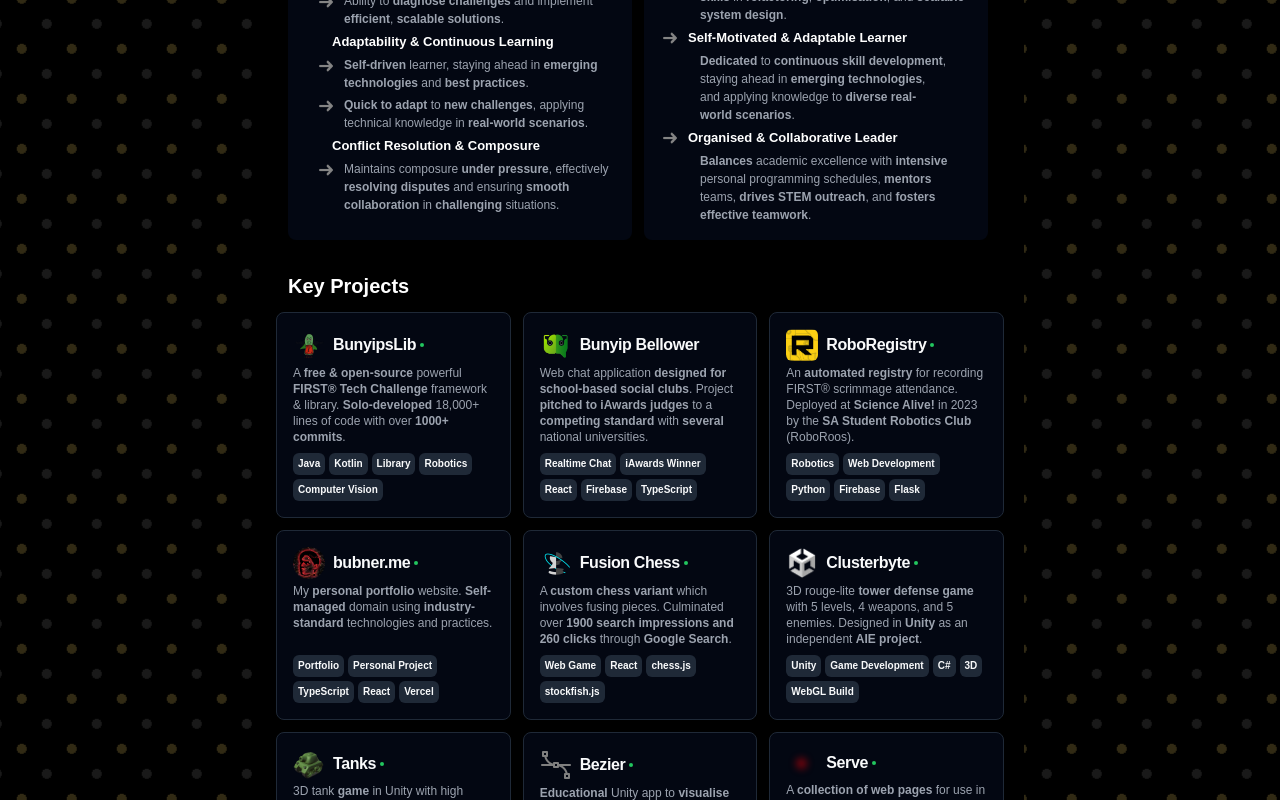
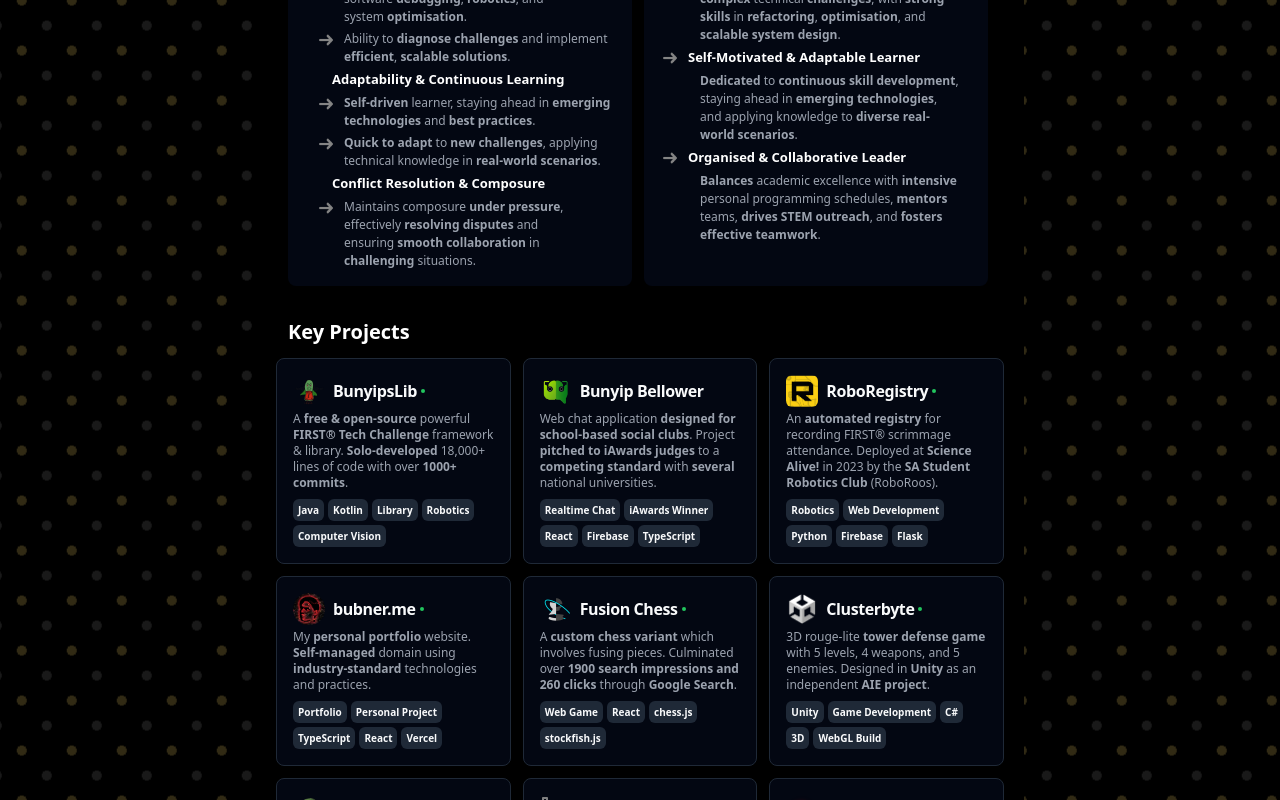
Before and after one commit to bubner/cv, a Next.js app: page / in a window 1280 px wide. Shown: the part 2016-2816 px from the top of the page. Built offline with nearby package versions, Linux system fonts and the light colour scheme.

Commit message:
Standardise font

```diff
--- a/src/app/layout.tsx
+++ b/src/app/layout.tsx
@@ -13,7 +13,7 @@
 
 export default function RootLayout({ children }: { children: ReactNode }) {
     return (
-        <html lang="en" className="font-sans" style={{ fontFamily: "Arial" }}>
+        <html lang="en" style={{ fontFamily: "Arial, ui-sans-serif, system-ui, sans-serif, 'Apple Color Emoji', 'Segoe UI Emoji', 'Segoe UI Symbol', 'Noto Color Emoji';" }}>
             <head>
                 <meta name="darkreader-lock" />
             </head>
```
